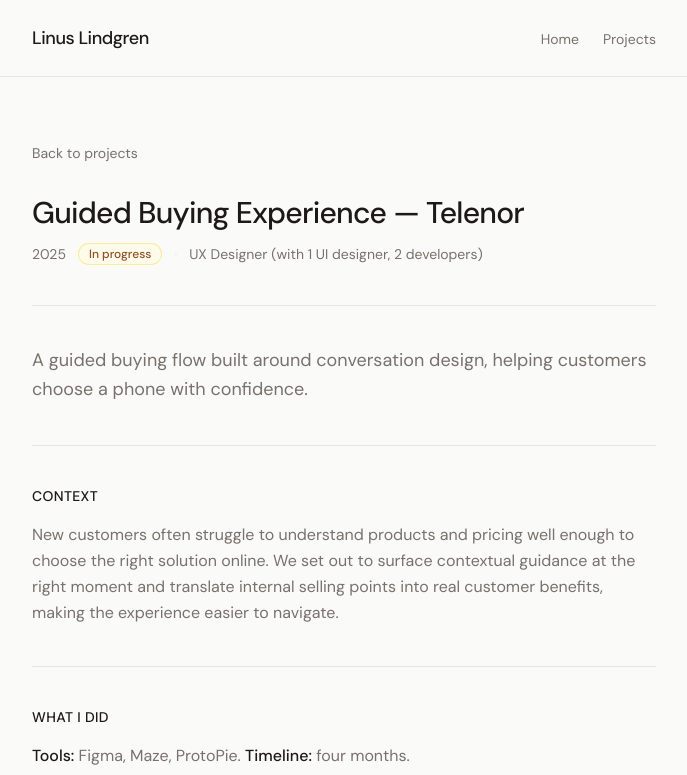
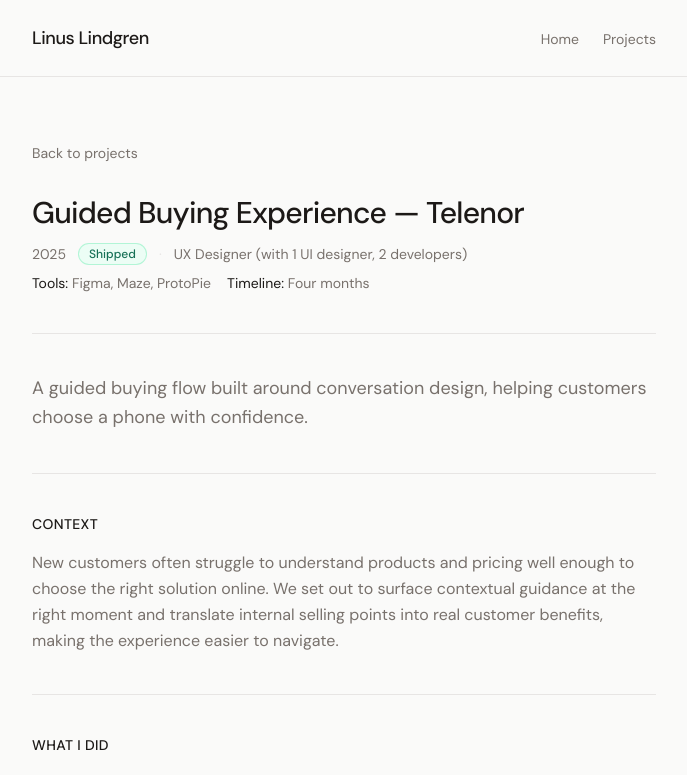
Before and after one commit to linusen/portfolio, a Next.js app: page /projects/telenor-guided-buying in a window 1280 px wide. Shown: the top 775 px of the page, without its empty margins (296-983 px from the left). Built offline with nearby package versions, Linux system fonts and the light colour scheme.

Commit message:
Move tools/timeline to fields, fix guided buying status

```diff
--- a/src/components/ProjectDetail.tsx
+++ b/src/components/ProjectDetail.tsx
@@ -36,6 +36,20 @@
             </>
           ) : null}
         </div>
+        {project.tools || project.timeline ? (
+          <div className="mt-2 flex flex-wrap gap-x-4 gap-y-1 text-sm text-muted">
+            {project.tools ? (
+              <span>
+                <span className="text-foreground">Tools:</span> {project.tools}
+              </span>
+            ) : null}
+            {project.timeline ? (
+              <span>
+                <span className="text-foreground">Timeline:</span> {project.timeline}
+              </span>
+            ) : null}
+          </div>
+        ) : null}
       </header>
 
       <section className="border-b border-border py-10">
--- a/src/lib/projects.ts
+++ b/src/lib/projects.ts
@@ -7,15 +7,15 @@
     slug: "telenor-guided-buying",
     title: "Guided Buying Experience — Telenor",
     year: "2025",
-    status: "in progress",
+    status: "shipped",
     role: "UX Designer (with 1 UI designer, 2 developers)",
+    tools: "Figma, Maze, ProtoPie",
+    timeline: "Four months",
     oneLiner:
       "A guided buying flow built around conversation design, helping customers choose a phone with confidence.",
     context:
       "New customers often struggle to understand products and pricing well enough to choose the right solution online. We set out to surface contextual guidance at the right moment and translate internal selling points into real customer benefits, making the experience easier to navigate.",
-    work: `**Tools:** Figma, Maze, ProtoPie. **Timeline:** four months.
-
-We tested and iterated at each phase to make sure we were solving the right problem first.
+    work: `We tested and iterated at each phase to make sure we were solving the right problem first.
 
 **Discovery.** Kicked off with a cross-functional workshop where three themes surfaced: product configuration, pricing confusion, and the gap between buying in-store versus online.
 
@@ -36,10 +36,9 @@
         caption: "Contextual guidance placed at the decision point, informative not promotional, in text and video.",
       },
     ],
-
     reflection:
       "After testing, it was clear that timely, relevant guidance makes a real difference when people face complex choices. The win was placing help exactly where decisions happen, and letting people take it in whichever way suited them.",
-      links: [
+    links: [
       { label: "Interactive prototype", url: "https://cloud.protopie.io/p/your-prototype-id" },
     ],
     tags: ["UX", "Figma", "Maze", "ProtoPie"],
@@ -51,13 +50,13 @@
     year: "2020",
     status: "shipped",
     role: "Led UX · student project with two others",
+    tools: "Figma, InDesign",
+    timeline: "Eight weeks",
     oneLiner:
       "Rebuilding a sports-flooring catalogue so architects can specify products without calling for answers it should already have.",
     context:
       "Virklund Sport has made indoor sports flooring since the 1960s. The products are good; the catalogue made them hard to specify. Architects need dimensions, materials, customisation options and blueprint specs to do their job, and the old catalogue didn't give them that, so they had to call Virklund for answers the catalogue should have had. We spent eight weeks fixing that, starting with the architects who use it most.",
-    work: `**Tools:** Figma, InDesign. **Timeline:** eight weeks.
-
-A double diamond approach, testing and iterating at each phase to make sure we were solving the right problem first.
+    work: `A double diamond approach, testing and iterating at each phase to make sure we were solving the right problem first.
 \`\`\`
 Discover → Define → Ideate → Design
 \`\`\`
@@ -97,13 +96,13 @@
     year: "2021",
     status: "shipped",
     role: "UX Researcher (solo)",
+    tools: "Figma, Google Meet, Trint",
+    timeline: "Four weeks",
     oneLiner:
       "Four weeks of research on self-control and mental health, ending in clear directions for a client to build on.",
     context:
       "The brief was self-control and mental health, framed as: how might we create a behavior-switching app that gives people control? I led the research end to end, surveys, interviews, synthesis, recommendations. No prototype, just a clear set of next steps. It ran during the pandemic, which made \"control\" a loaded word. I worried the timing would skew everything. If anything it made the research sharper.",
-    work: `**Tools:** Figma, Google Meet, Trint. **Timeline:** four weeks.
-
-Four phases, kept deliberately simple.
+    work: `Four phases, kept deliberately simple.
 
 **Kick-start.** Defined the target group, their needs, and the product and business angles. Used the double diamond to frame the problem before chasing solutions. I started from the brief's persona, mapped assumptions about user needs, plotted them by importance, and wrote three hypotheses: that users struggle to spend time meaningfully, that they want more balance away from digital spaces, and that they want to overcome stress. Three angles on the same problem, explored broadly before narrowing.
 
@@ -131,13 +130,13 @@
     year: "2024",
     status: "shipped",
     role: "UX Designer (with 1 UI designer, 1 developer)",
+    tools: "Figma, Maze, ProtoPie",
+    timeline: "One month",
     oneLiner:
       "A comparison tool that lets people stack phones side by side and cut through the spec noise.",
     context:
       "Part of a bigger push to turn Telenor's online shop into a flagship store experience. New customers were struggling to compare devices and find the right fit while browsing. I led the UX from discovery through to a tested prototype in one month.",
-    work: `**Tools:** Figma, Maze, ProtoPie. **Timeline:** one month.
-
-We tested at each phase to make sure we were solving the right problem before designing the solution.
+    work: `We tested at each phase to make sure we were solving the right problem before designing the solution.
 
 **Discover.** A short survey to validate one assumption: do people actually compare phones before buying online? Confirmed the behaviour existed before building anything around it.
 
--- a/src/lib/types.ts
+++ b/src/lib/types.ts
@@ -11,6 +11,8 @@
   year: string;
   status: ProjectStatus;
   role?: string;
+  tools?: string;
+  timeline?: string;
   oneLiner: string;
   context?: string;
   work?: string;
```
